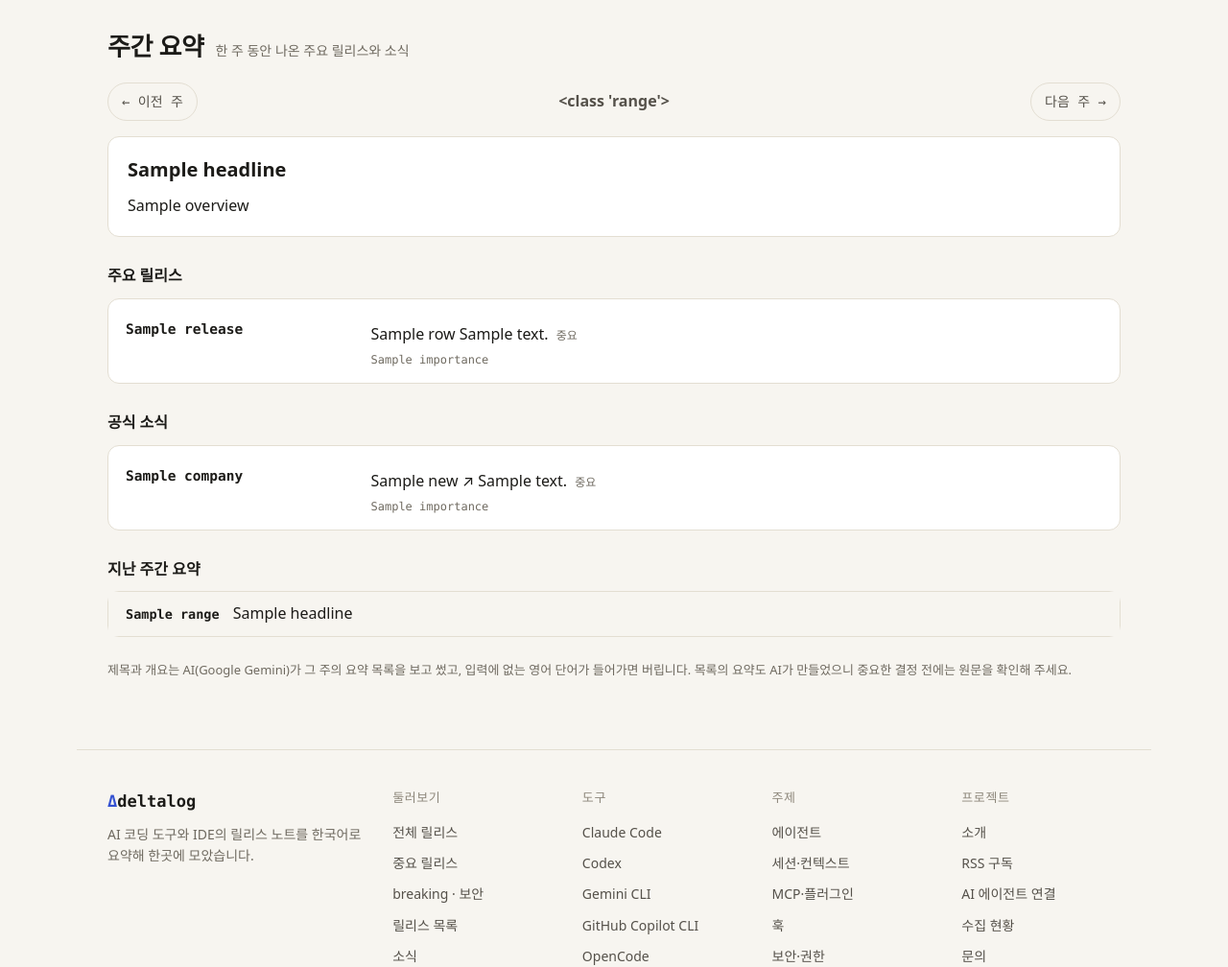
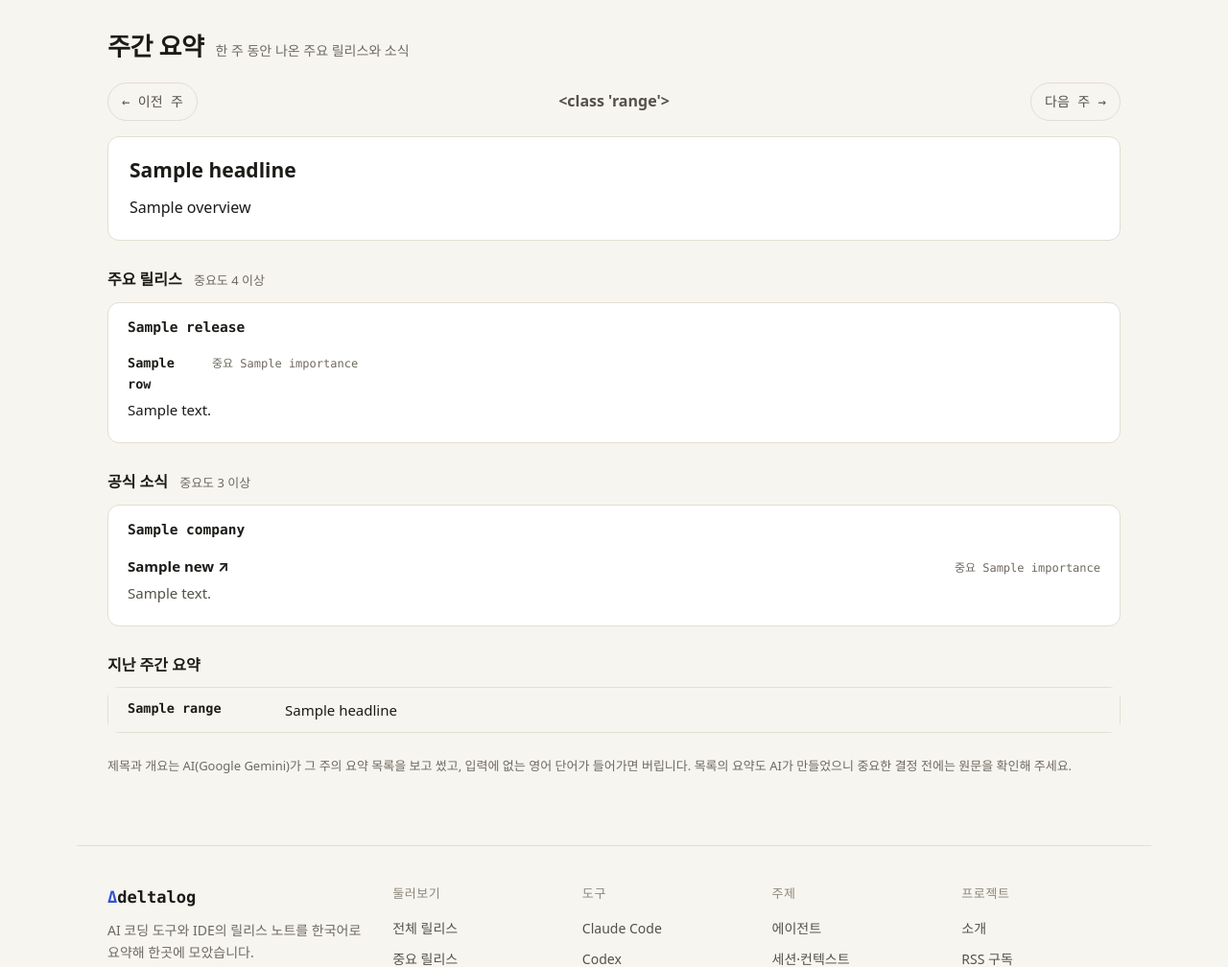
Before and after one commit to Hasegos/deltalog, a FastAPI app: template templates/weekly.html in a window 1280 px wide. Shown: the part 72-1080 px from the top of the page at 96% size. Run offline with FastAPI, Linux system fonts and the light colour scheme; the template is opened without the code that fills it: most values are stand-ins (such as "Sample title", 1, 10 or a date in 2020); parts of the project's set-up code (start-up, migrations or seed data) failed here and were passed over.

Commit message:
FIX 주간 요약 화면이 홈의 wk-g 클래스와 겹쳐 깨지던 문제와 목록 레이아웃 개선

```diff
--- a/static/css/weekly.css
+++ b/static/css/weekly.css
@@ -1,8 +1,9 @@
 /* =============================
-  weekly.css — 주간 요약 (/weekly). 제목과 칩은 home.css, news.css, deadlines.css를 그대로 쓴다.
+  weekly.css — 주간 요약 (/weekly). 클래스는 `dg-`로 시작한다 (home.css의 `wk-`와 겹치지 않게).
+  제목과 칩은 home.css, news.css, deadlines.css를 그대로 쓴다.
   ============================= */
 
-.wk-nav {
+.dg-nav {
   display: flex;
   align-items: center;
   justify-content: space-between;
@@ -11,66 +12,144 @@
   color: var(--muted);
 }
 
-.wk-top {
-  padding: 18px 20px;
+.dg-top {
+  padding: 20px 22px;
   background: var(--surface);
   border: 1px solid var(--line);
   border-radius: 12px;
 }
 
-.wk-top h2 {
-  margin: 0 0 8px;
-  font-size: 20px;
+.dg-top h2 {
+  margin: 0 0 10px;
+  font-size: 21px;
+  line-height: 1.4;
 }
 
-.wk-top p {
+.dg-top p {
   margin: 0;
-  line-height: 1.7;
+  font-size: 16px;
+  line-height: 1.75;
 }
 
-.wk-g {
-  padding: 12px 18px;
+.dg-n {
+  margin-left: 8px;
+  font-size: 13px;
+  font-weight: 400;
+  color: var(--dim);
 }
 
-.wk-g + .wk-g {
+.dg-l {
+  background: var(--surface);
+  border: 1px solid var(--line);
+  border-radius: 12px;
+}
+
+.dg-g {
+  padding: 14px 20px;
+}
+
+.dg-g + .dg-g {
   border-top: 1px solid var(--line);
 }
 
-.wk-g b {
+.dg-g h3 {
+  margin: 0 0 8px;
   font-family: var(--mono);
   font-size: 14.5px;
 }
 
-.wk-g p {
-  margin: 4px 0 0;
-  line-height: 1.6;
+.dg-g ul {
+  margin: 0;
+  padding: 0;
+  list-style: none;
 }
 
-.wk-g i {
-  margin-left: 4px;
+.dg-g li {
+  display: grid;
+  grid-template-columns: 76px auto minmax(0, 1fr);
+  gap: 4px 12px;
+  align-items: baseline;
+  padding: 7px 0;
+}
+
+.dg-g li + li {
+  border-top: 1px dashed var(--line);
+}
+
+.dg-v {
+  font-family: var(--mono);
+  font-size: 13.5px;
+  font-weight: 700;
+}
+
+.dg-i {
   font-family: var(--mono);
   font-size: 12px;
   font-style: normal;
+  white-space: nowrap;
   color: var(--dim);
 }
 
-.wk-w {
-  display: block;
-  padding: 10px 18px;
+.dg-s {
+  grid-column: 1 / -1;
+  font-size: 15px;
+  line-height: 1.65;
+}
+
+.dg-news {
+  grid-template-columns: minmax(0, 1fr) auto !important;
+}
+
+.dg-news .dg-s {
+  color: var(--muted);
+}
+
+.dg-t {
+  font-size: 15px;
+  font-weight: 700;
+  line-height: 1.5;
+}
+
+.dg-w {
+  display: flex;
+  flex-wrap: wrap;
+  gap: 2px 14px;
+  padding: 11px 20px;
   color: var(--fg);
   text-decoration: none;
 }
 
-.wk-w + .wk-w {
+.dg-w + .dg-w {
   border-top: 1px solid var(--line);
 }
 
-.wk-w b {
-  margin-right: 10px;
+.dg-w b {
+  flex: none;
+  min-width: 150px;
   font-family: var(--mono);
   font-size: 13.5px;
 }
 
-.wk-w.on {
+.dg-w span {
+  min-width: 0;
+  flex: 1 1 240px;
+  font-size: 15px;
+}
+
+.dg-w.on {
   background: var(--bg);
 }
+
+@media (max-width: 640px) {
+  .dg-g {
+    padding: 12px 14px;
+  }
+
+  .dg-top {
+    padding: 16px;
+  }
+
+  .dg-w {
+    padding: 10px 14px;
+  }
+}
--- a/templates/weekly.html
+++ b/templates/weekly.html
@@ -23,47 +23,59 @@
       <h1 class="nw-h">주간 요약 <span>한 주 동안 나온 주요 릴리스와 소식</span></h1>
 
       {% if digest %}
-      <div class="wk-nav">
+      <div class="dg-nav">
         {% if older %}<a class="ch" href="/weekly/{{ older }}">← 이전 주</a>{% else %}<span></span>{% endif %}
         <b>{{ range }}</b>
         {% if newer %}<a class="ch" href="/weekly/{{ newer }}">다음 주 →</a>{% else %}<span></span>{% endif %}
       </div>
 
-      <article class="wk-top">
+      <article class="dg-top">
         <h2>{{ digest.headline }}</h2>
         <p>{{ digest.overview }}</p>
       </article>
 
       {% if releases %}
-      <h2 class="dl-h">주요 릴리스</h2>
-      <div class="dl-l">
+      <h2 class="dl-h">주요 릴리스 <span class="dg-n">중요도 4 이상</span></h2>
+      <div class="dg-l">
         {% for g in releases %}
-        <div class="wk-g">
-          <b>{{ g.name }}</b>
-          {% for r in g.rows %}
-          <p><a href="{{ r.url }}">{{ r.label }}</a> {{ r.summary }} <i>중요 {{ r.importance }}</i></p>
-          {% endfor %}
-        </div>
+        <section class="dg-g">
+          <h3>{{ g.name }}</h3>
+          <ul>
+            {% for r in g.rows %}
+            <li>
+              <a class="dg-v" href="{{ r.url }}">{{ r.label }}</a>
+              <i class="dg-i">중요 {{ r.importance }}</i>
+              <span class="dg-s">{{ r.summary }}</span>
+            </li>
+            {% endfor %}
+          </ul>
+        </section>
         {% endfor %}
       </div>
       {% endif %}
 
       {% if news %}
-      <h2 class="dl-h">공식 소식</h2>
-      <div class="dl-l">
+      <h2 class="dl-h">공식 소식 <span class="dg-n">중요도 3 이상</span></h2>
+      <div class="dg-l">
         {% for n in news %}
-        <div class="wk-g">
-          <b>{{ n.company }}</b>
-          <p><a href="{{ n.url }}" target="_blank" rel="noopener">{{ n.title }} ↗</a> {{ n.summary }} <i>중요 {{ n.importance }}</i></p>
-        </div>
+        <section class="dg-g">
+          <h3>{{ n.company }}</h3>
+          <ul>
+            <li class="dg-news">
+              <a class="dg-t" href="{{ n.url }}" target="_blank" rel="noopener">{{ n.title }} ↗</a>
+              <i class="dg-i">중요 {{ n.importance }}</i>
+              <span class="dg-s">{{ n.summary }}</span>
+            </li>
+          </ul>
+        </section>
         {% endfor %}
       </div>
       {% endif %}
 
       <h2 class="dl-h">지난 주간 요약</h2>
-      <div class="dl-l">
+      <div class="dg-l">
         {% for w in weeks %}
-        <a class="wk-w{{ ' on' if w.active }}" href="/weekly/{{ w.key }}"><b>{{ w.range }}</b> {{ w.headline }}</a>
+        <a class="dg-w{{ ' on' if w.active }}" href="/weekly/{{ w.key }}"><b>{{ w.range }}</b><span>{{ w.headline }}</span></a>
         {% endfor %}
       </div>
 
```
